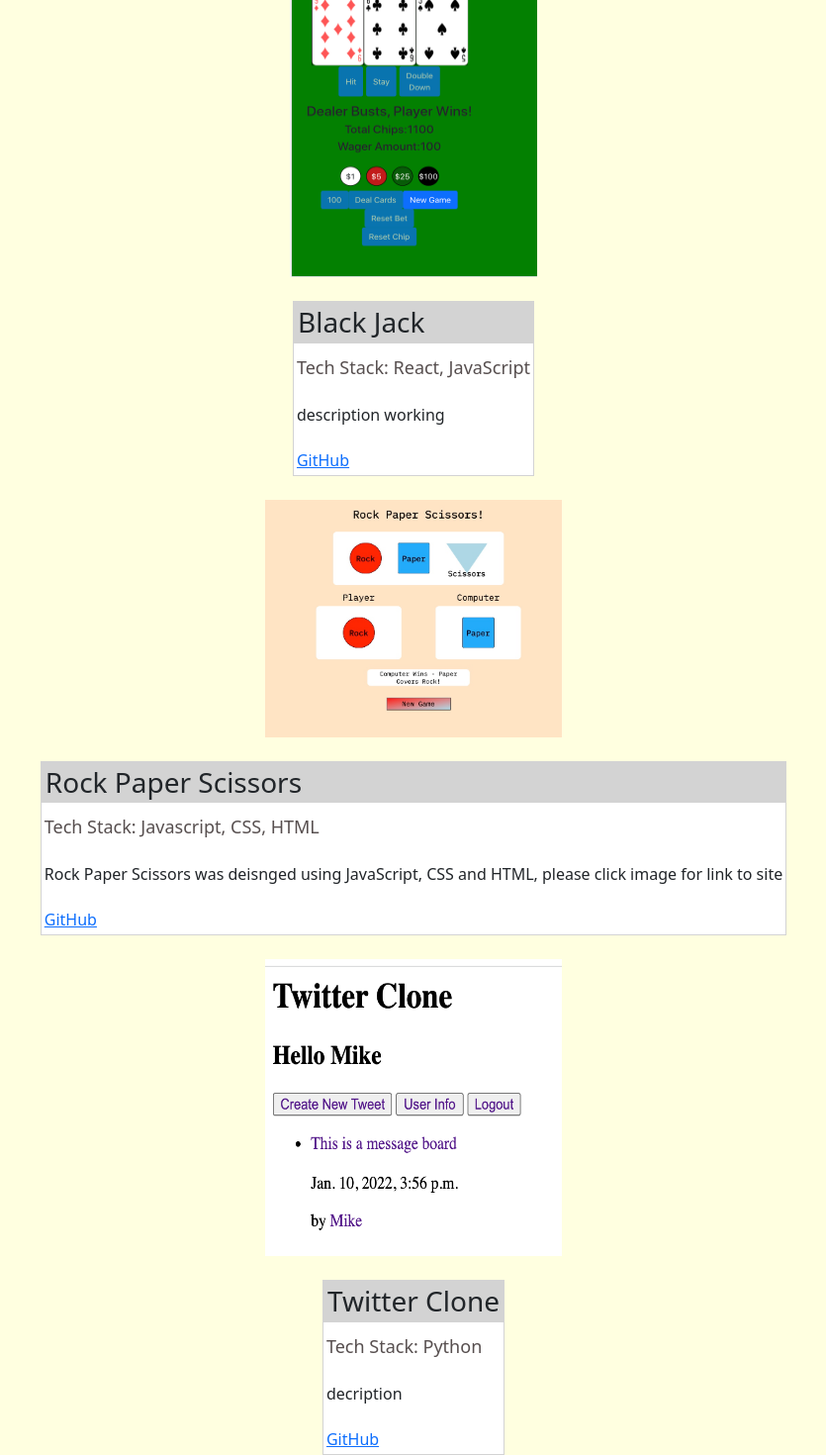
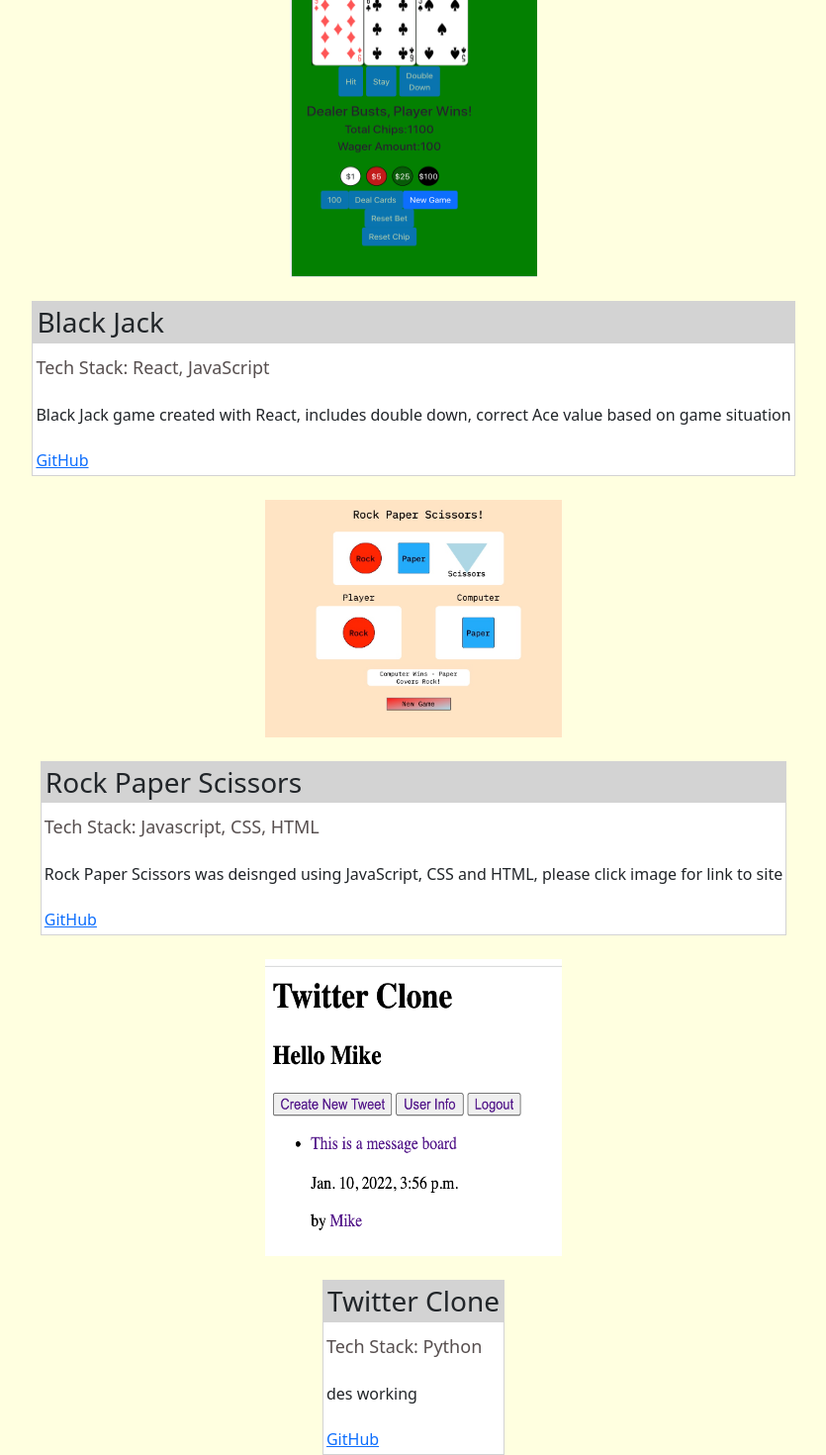
Before and after one commit to mhartley19/portfolio, a React (Create React App) app: page /projects in a window 1280 px wide. Shown: the part 292-1762 px from the top of the page at 99% size, without its empty margins (222-1057 px from the left). Built offline with nearby package versions, Linux system fonts and the light colour scheme.

Commit message:
adding effects to navbar links

```diff
--- a/src/App.css
+++ b/src/App.css
@@ -7,24 +7,46 @@
   position: fixed;
   width: 100%;
 
+
 }
 
-#navlinkcontainer{
+#nav-container{
   display: flex;
   justify-content: flex-end;
   align-items: center;
   height: 50px;
+
   background-color: paleturquoise;
   /* position: fixed; */
 
 }
 
+.nav-link-container{
+      display: flex;
+      height: 50px;
+      align-items: center;
+      justify-content: center;
+      align-content: center;
+
+}
+
 .navlink{
+  display: flex;
   text-decoration: none;
   color: black;
   margin: 5px;
-  font-size: 12px
+  font-size: 12px;
+  height:50px;
+  align-items: center;
+  justify-content: center;
+  align-content: center;
+}
 
+.navlink:hover {
+  color: black;
+  font-size: 14px;
+  background-color: rgb(134, 223, 223);
+  box-shadow: 5px 5px black;
 }
 
 .navtitle{
--- a/src/components/navbar.js
+++ b/src/components/navbar.js
@@ -8,13 +8,15 @@ export const Navbar = () => {
     <div id="navbar">
 
 
-        <div id='navlinkcontainer'>
+        <div id='nav-container'>
             <div class='navtitle'>Mike Hartley's Portfolio</div>
-            <Link class='navlink' to='/'>Home</Link>
-            <Link class='navlink' to='/projects'>Projects</Link>
-            <Link class='navlink' to='/contact'>Contact</Link>
+                <div class='nav-link-container'>
+                    <Link class='navlink' to='/'>Home</Link>
+                    <Link class='navlink' to='/projects'>Projects</Link>
+                    <Link class='navlink' to='/contact'>Contact</Link>
+                </div>
             </div>
-        </div>
+    </div>
 
 
     )
--- a/src/components/projects.js
+++ b/src/components/projects.js
@@ -3,6 +3,8 @@ import {Navbar} from './navbar'
 import {CustomCard} from './cards/card-projects'
 import {Link} from 'react-router-dom'
 import 'bootstrap/dist/css/bootstrap.min.css'
+
+
 
 export const Projects = () => {
 
@@ -25,7 +27,8 @@ export const Projects = () => {
                 <br></br>
                 <CustomCard title="Black Jack"
                             sub='Tech Stack: React, JavaScript'
-                            des='description working'
+                            des='Black Jack game created with React, includes double down,
+                                correct Ace value based on game situation'
                             gitlink='https://mhartley19.github.io/rock-paper-scissors/'/>
 
                 <br></br>
@@ -36,9 +39,11 @@ export const Projects = () => {
                         alt='Rock Paper Scissors Game'/>
                 </a>
                 <br></br>
-                <CustomCard title="Rock Paper Scissors" sub='Tech Stack: Javascript, CSS, HTML' des='
-                    Rock Paper Scissors was deisnged using JavaScript, CSS and HTML, please click image for link to site'
-                    gitlink='https://github.com/mhartley19/rock-paper-scissors'/>
+                <CustomCard title="Rock Paper Scissors"
+                            sub='Tech Stack: Javascript, CSS, HTML'
+                            des='Rock Paper Scissors was deisnged using JavaScript,
+                            CSS and HTML, please click image for link to site'
+                            gitlink='https://github.com/mhartley19/rock-paper-scissors'/>
 
                 <br></br>
                         <img class='projectimage twitter-clone-image'
@@ -46,7 +51,10 @@ export const Projects = () => {
                         alt='Twitter Clone'/>
                 <br></br>
 
-                <CustomCard title='Twitter Clone' sub="Tech Stack: Python" des="decription" gitlink="https://github.com/kenzie-se-q4/twitterclone-mhartley19"/>
+                <CustomCard title='Twitter Clone'
+                            sub="Tech Stack: Python"
+                            des='des working'
+                            gitlink="https://github.com/kenzie-se-q4/twitterclone-mhartley19"/>
 
 
             </div>
```
